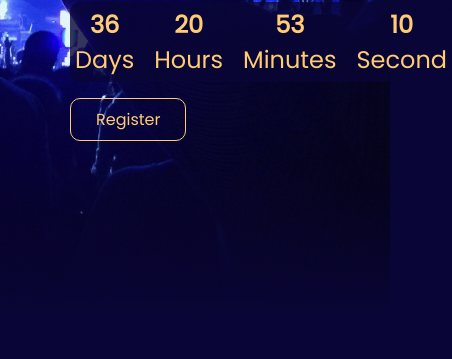
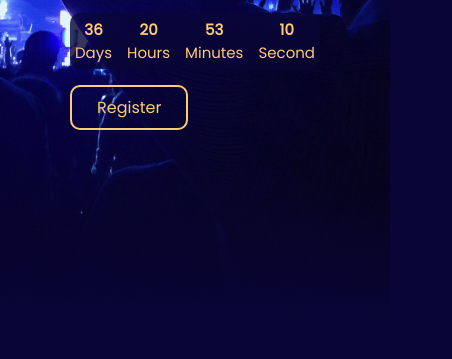
Before and after one commit to Oracle247/putthemicon, a website: page client/main.html in a window 390 px wide. Shown: the part 485-844 px from the top of the page, 452 px wide, since content can reach past the window. Drawn offline with nearby package versions, Linux system fonts and the light colour scheme.

Commit message:
Update style.css

```diff
--- a/client/style.css
+++ b/client/style.css
@@ -502,13 +502,18 @@ nav ul li a:hover {
     .intro p {
         font-size: 14px;
     }
+    .intro .container {
+        gap: 15px;
+        padding: 5px;
+    }
+    .intro .container h2 {
+        font-size: 15px;
+    }
+    .intro .container small {
+        font-size: 15px;
+    }
     .intro .register {
-        border: 1px solid #ffcc74;
-        border-radius: 10px;
-        width: fit-content;
         padding: 8px 25px;
-        color: #ffcc74;
-        z-index: 1;
     }
     .registration-page {
         padding: 50px;
```
